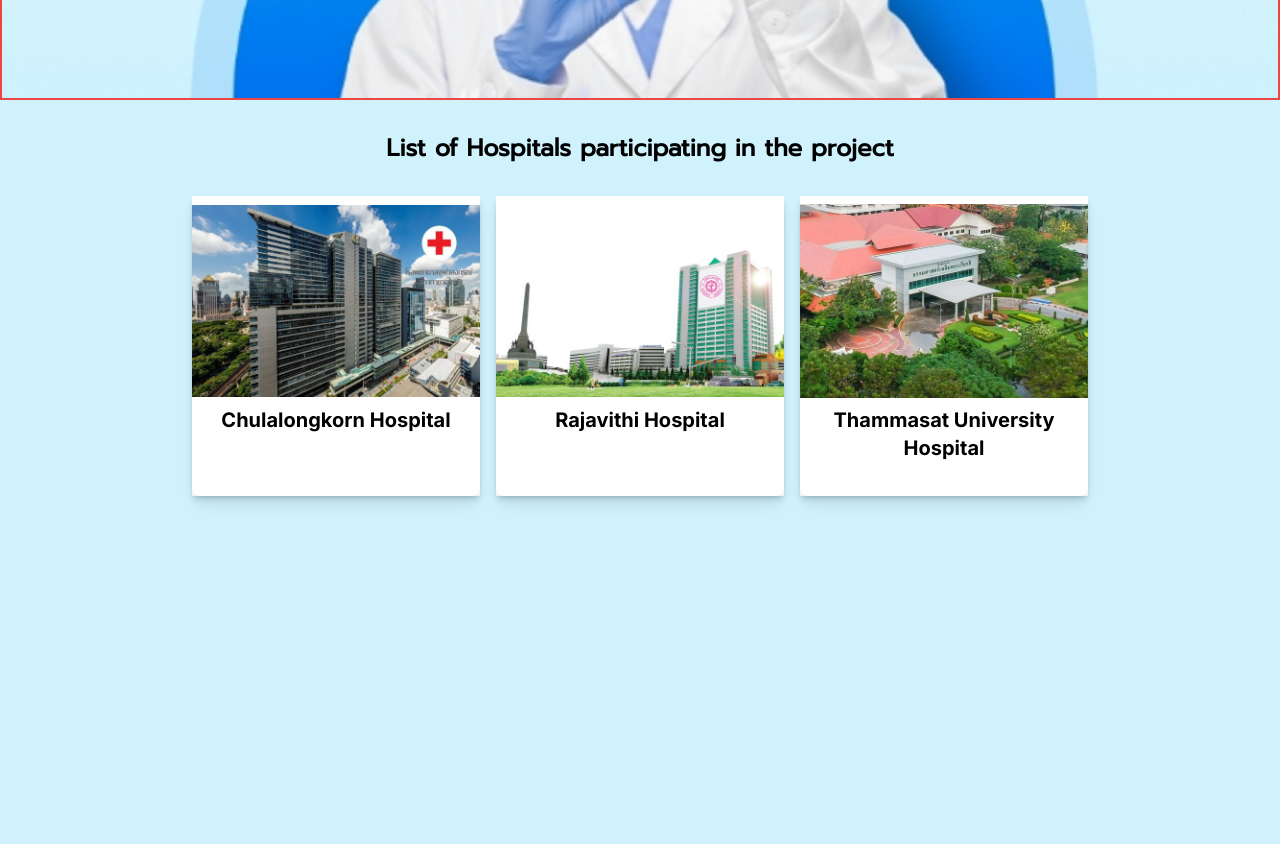
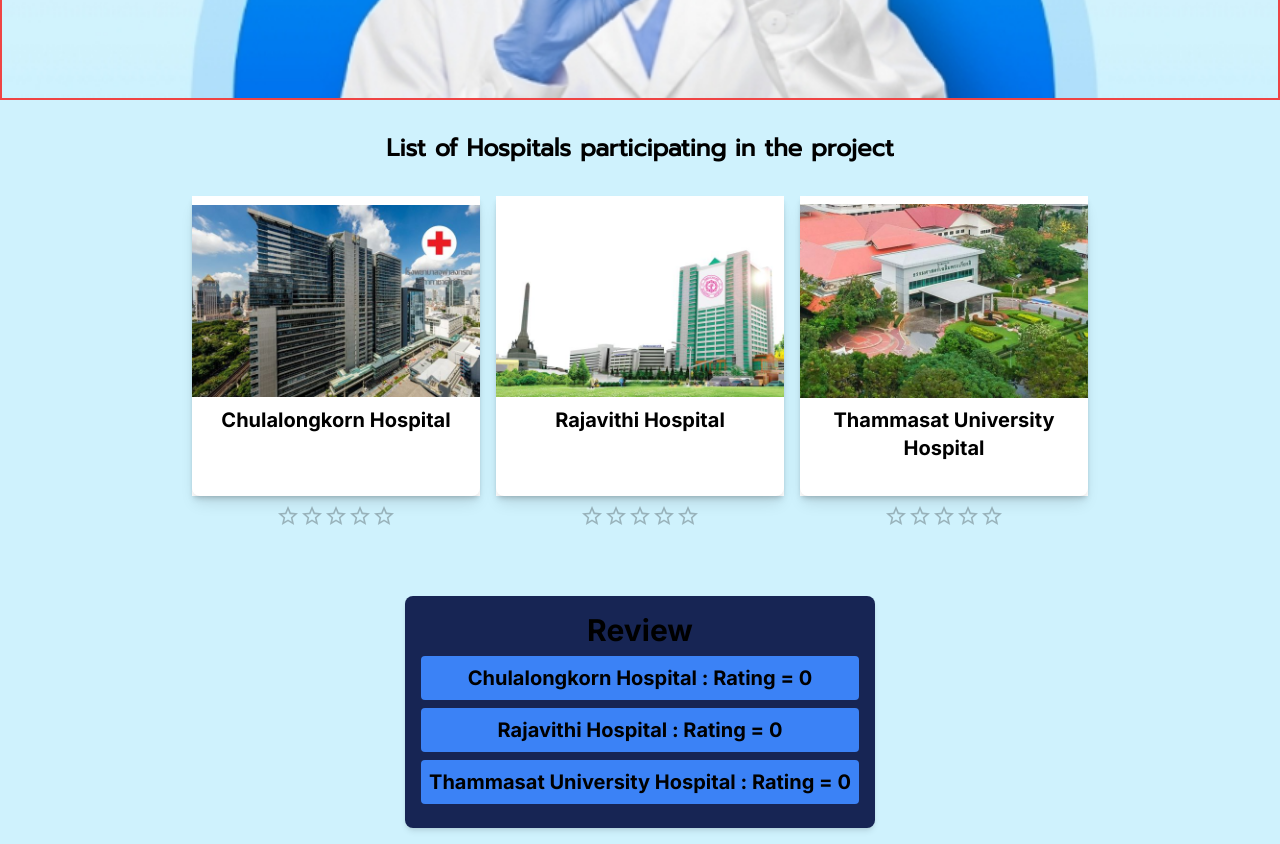
Before and after one commit to chanakorn-aramsak/vaccine-announcement, a Next.js app: page / in a window 1280 px wide. Shown: the part 700-1544 px from the top of the page. Before the commit the page ends 1280 px from the top, so only its background shows below. Built offline with nearby package versions, Linux system fonts and the light colour scheme.

Commit message:
add CardPanel with reducer change

```diff
--- a/src/app/page.tsx
+++ b/src/app/page.tsx
@@ -1,52 +1,21 @@
 import Image from "next/image";
-import { Inter, Prompt } from "next/font/google";
+
 import Banner from "@/components/Banner";
 import HospitalCard from "@/components/HospitalCard";
 import Navbar from "@/components/Navbar";
 import InteractionCard from "@/components/InteractionCard";
-const prompt = Prompt({
-  subsets: ["latin"],
-  weight: "400",
-  style: "normal",
-  variable: "--font-prompt",
-});
+import CardPanel from "@/components/CardPanel";
+
 export default function Home() {
-  const hospitalData = [
-    {
-      name: "Chulalongkorn Hospital",
-      imageSrc: "/chula.jpg",
-    },
-    {
-      name: "Rajavithi Hospital",
-      imageSrc: "/rajavithi.jpg",
-    },
-    {
-      name: "Thammasat University Hospital",
-      imageSrc: "/thammasat.jpg",
-    },
-  ];
+
   return (
     <main className={`font-sans`}>
       <Navbar />
       <Banner />
+      <CardPanel />
 
-      {/* Added centered text above the grid */}
-      <div
-        className={`${prompt.variable} font-sans text-center text-black text-lg md:text-xl lg:text-2xl font-bold mt-8`}
-      >
-        <h2>List of Hospitals participating in the project</h2>
-      </div>
 
-      <div className="flex justify-center gap-4 mt-4">
-        {hospitalData.map((hospital, index) => (
-          <div className="mt-4 w-72 h-96" key={index}>
-            <InteractionCard
-              serverComponent={<HospitalCard name={hospital.name} imageSrc={hospital.imageSrc} />}
-            />
 
-          </div>
-        ))}
-      </div>
     </main>
   );
 }
--- /dev/null
+++ b/src/components/CardPanel.tsx
@@ -0,0 +1,101 @@
+"use client";
+import { useReducer } from "react";
+import HospitalCard from "./HospitalCard";
+import InteractionCard from "./InteractionCard";
+import { Prompt } from "next/font/google";
+
+const prompt = Prompt({
+  subsets: ["latin"],
+  weight: "400",
+  style: "normal",
+  variable: "--font-prompt",
+});
+
+const hospitalData = [
+  {
+    name: "Chulalongkorn Hospital",
+    imageSrc: "/chula.jpg",
+  },
+  {
+    name: "Rajavithi Hospital",
+    imageSrc: "/rajavithi.jpg",
+  },
+  {
+    name: "Thammasat University Hospital",
+    imageSrc: "/thammasat.jpg",
+  },
+];
+
+export default function CardPanel() {
+  const reviewReducer = (
+    state: Map<string, number | null>,
+    action: { type: string; hospitalName: string; rating: number | null }
+  ) => {
+    const rating = action.rating ?? 0;
+    switch (action.type) {
+      case "add":
+        const newStateAdd = new Map(state);
+        newStateAdd.set(action.hospitalName, action.rating);
+        return newStateAdd;
+      case "remove":
+        const newStateRemove = new Map(state);
+        newStateRemove.delete(action.hospitalName);
+        return newStateRemove;
+      default:
+        return state;
+    }
+  };
+
+  const initialReviews = new Map([
+    ["Chulalongkorn Hospital", 0],
+    ["Rajavithi Hospital", 0],
+    ["Thammasat University Hospital", 0],
+  ]);
+
+  const [allReviews, dispatchReview] = useReducer(
+    reviewReducer,
+    initialReviews
+  );
+
+  return (
+    <div className="m-4">
+      <div
+        className={`${prompt.variable} font-sans text-center text-black text-lg md:text-xl lg:text-2xl font-bold mt-8`}
+      >
+        <h2>List of Hospitals participating in the project</h2>
+      </div>
+      <div className="flex justify-center gap-4 mt-4">
+        {hospitalData.map((hospital, index) => (
+          <div className="mt-4 w-72 h-96" key={index}>
+            <InteractionCard
+              serverComponent={
+                <HospitalCard
+                  name={hospital.name}
+                  imageSrc={hospital.imageSrc}
+                />
+              }
+            />
+          </div>
+        ))}
+      </div>
+      <div className="flex justify-center mt-4">
+        <div className="bg-blue-950 shadow-md rounded-lg p-4">
+          <h1 className="text-center text-3xl font-bold">Review</h1>
+          {Array.from(allReviews).map(([name, rating]) => (
+            <div
+              className="bg-blue-500 my-2 p-2 rounded"
+              key={name}
+              onClick={() =>
+                dispatchReview({ type: "remove", hospitalName: name, rating })
+              }
+            >
+              <h1 className="text-center text-xl font-bold">
+                {name} : Rating = {rating}
+              </h1>
+            </div>
+          ))}
+        </div>
+      </div>
+    </div>
+  );
+}
--- a/src/components/HospitalCard.tsx
+++ b/src/components/HospitalCard.tsx
@@ -1,11 +1,15 @@
-import React from "react";
+'use client'
+import React, {useState} from "react";
 import Image from "next/image";
+import { Rating } from "@mui/material";
+
 interface HospitalCardProps {
   name: string;
   imageSrc: string;
 }
-const detail = "";
+
 const HospitalCard: React.FC<HospitalCardProps> = ({ name, imageSrc }) => {
+  const [value, setValue] = useState<number | null>(0);
   return (
     <div className="max-w-md w-[1/3] h-[300px] rounded-lg shadow-lg bg-white">
       <div className="relative w-full h-[70%] rounded-t-lg ">
@@ -21,8 +25,15 @@ const HospitalCard: React.FC<HospitalCardProps> = ({ name, imageSrc }) => {
       <div className="w-full h-[30%] font-bold text-xl mb-2 text-black text-center">
         {name}
       </div>
-
-
+      <div className="w-full h-[30%] font-bold text-xl mb-2 text-black text-center">
+        <Rating
+          name="simple-controlled"
+          value={value}
+          onChange={(event, newValue) => {
+            setValue(newValue);
+          }}
+        />
+        </div>
     </div>
   );
 };
```
